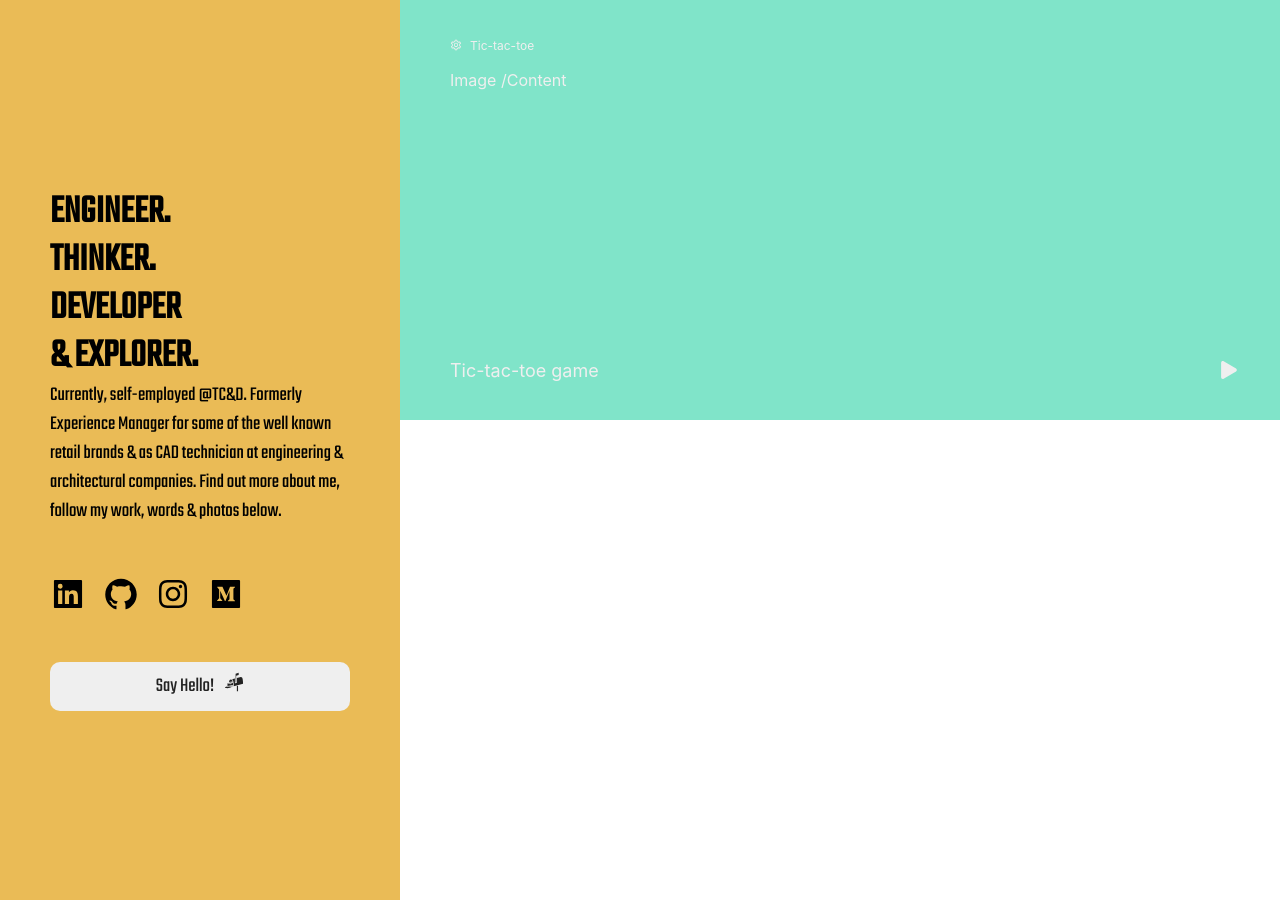
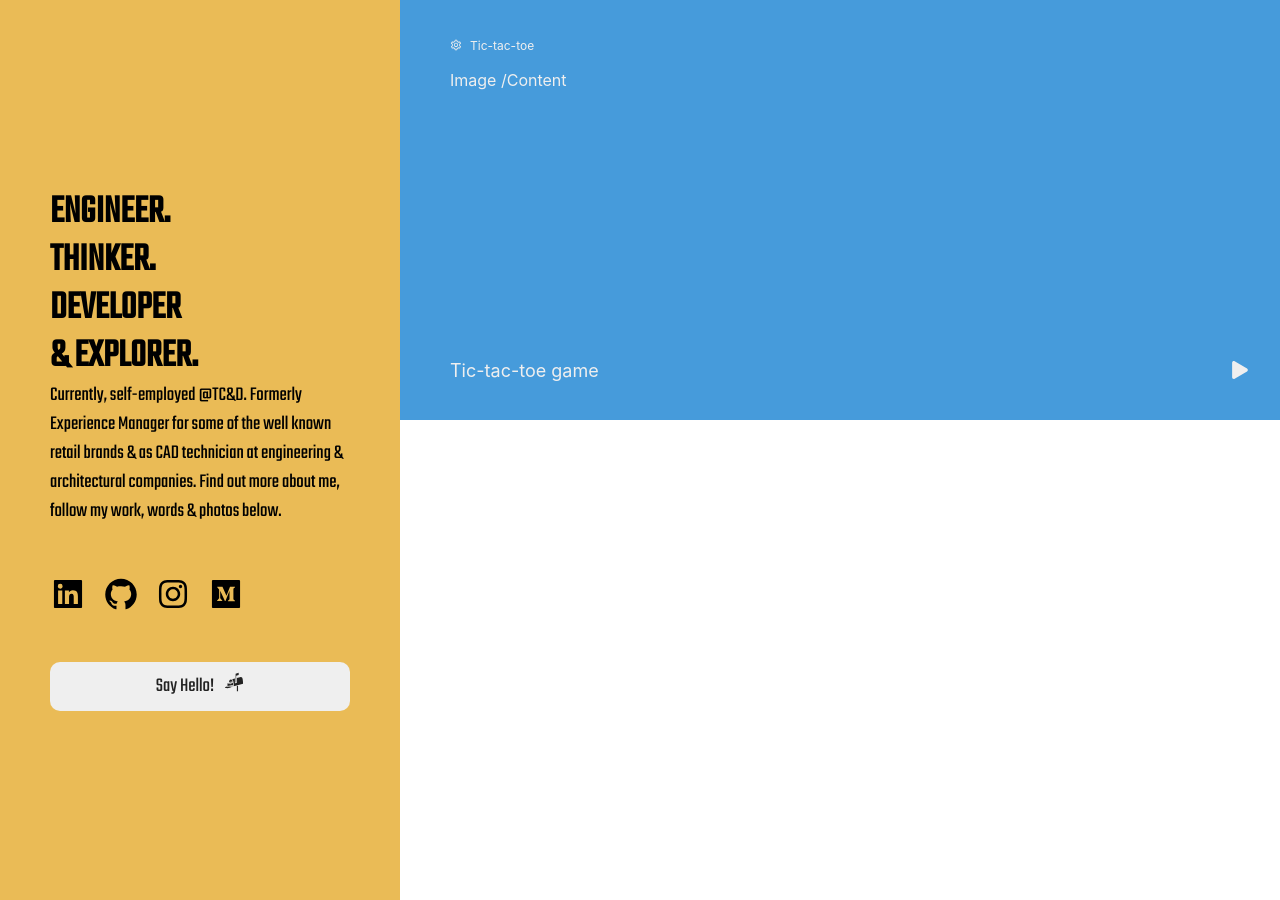
Before and after one commit to EdAncerys/PP-Website-ReactApp, a React (Create React App) app: page / in a window 1280 px wide. Built offline with nearby package versions, Linux system fonts and the light colour scheme.

Commit message:
Add GoToPage button component

```diff
--- /dev/null
+++ b/src/components/GoToPageButton.jsx
@@ -0,0 +1,35 @@
+import React, { useState } from 'react';
+
+import colors from '../config/colors';
+
+export default function GoToPageButton({ icon }) {
+  const [hover, setHover] = useState(false);
+  const [clickEffect, setClickEffect] = useState(false);
+
+  const iconColor = hover ? colors.yellow : colors.white;
+
+  const handleClick = () => {
+    setClickEffect(true);
+    setTimeout(() => {
+      setClickEffect(false);
+    }, 200);
+  };
+
+  return (
+    <div
+      style={{
+        display: 'grid',
+        alignContent: 'center',
+        justifyContent: 'center',
+        color: iconColor,
+        cursor: 'pointer',
+        transform: clickEffect ? 'scale(0.90)' : 'scale(1)',
+      }}
+      onMouseOver={() => setHover(true)}
+      onMouseLeave={() => setHover(false)}
+      onClick={() => handleClick()}
+    >
+      {icon}
+    </div>
+  );
+}
--- a/src/components/TickTackToeBanner/TickTackToeBanner.jsx
+++ b/src/components/TickTackToeBanner/TickTackToeBanner.jsx
@@ -3,6 +3,7 @@ import { AiOutlineSetting } from 'react-icons/ai';
 import { FaPlay } from 'react-icons/fa';
 
 import colors from '../../config/colors';
+import GoToPageButton from '../GoToPageButton';
 
 export default function TickTackToeBanner({ props }) {
   return (
@@ -14,7 +15,7 @@ export default function TickTackToeBanner({ props }) {
       <div>Image /Content</div>
       <div style={styles.footer}>
         Tic-tac-toe game
-        <FaPlay />
+        <GoToPageButton icon={<FaPlay />} />
       </div>
     </div>
   );
@@ -29,7 +30,7 @@ const styles = {
     paddingRight: 20,
     paddingTop: 20,
     height: 400,
-    backgroundColor: colors.electric,
+    backgroundColor: colors.blue,
     color: colors.white,
   },
   header: {
```
